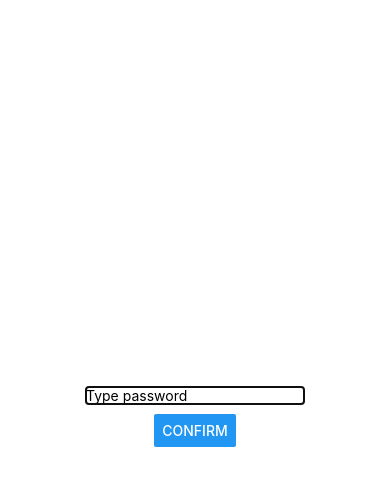
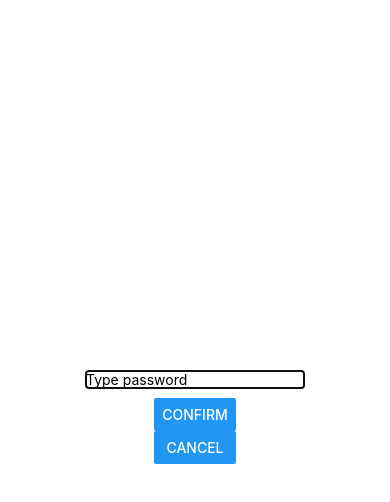
Before and after one commit to cold-flatwhite/Summer24, a React Native app: screen / in a window 390 px wide. Both pictures are taken after a click on the button "ADD A GOAL". Shown: the top 502 px of the page. Built offline with nearby package versions, Linux system fonts and the light colour scheme.

Commit message:
Added a button called Cancel to Input component and make it dismiss the modal when it is pressed. Applied the same styling as Confirm button.

```diff
--- a/App.js
+++ b/App.js
@@ -1,5 +1,12 @@
 import { StatusBar } from "expo-status-bar";
-import { Button, SafeAreaView, StyleSheet, Text, TextInput, View } from "react-native";
+import {
+  Button,
+  SafeAreaView,
+  StyleSheet,
+  Text,
+  TextInput,
+  View,
+} from "react-native";
 import Header from "./Component/Header";
 import Input from "./Component/Input";
 import { useState } from "react";
@@ -15,10 +22,13 @@ export default function App() {
     setReceivedText(data);
     setModalVisible(false);
   }
+  function handleCancel() {
+    setModalVisible(false);
+  }
 
   return (
     <SafeAreaView style={styles.container}>
-      <View style = {styles.topContainer}>
+      <View style={styles.topContainer}>
         <Header appName={appName} />
         <Button
           title="Add a goal"
@@ -27,8 +37,12 @@ export default function App() {
           }}
         />
       </View>
-      <View style = {styles.bottomContainer}>
-        <Input inputHandler={handleInputData} isModalVisible={modalVisible} />
+      <View style={styles.bottomContainer}>
+        <Input
+          inputHandler={handleInputData}
+          isModalVisible={modalVisible}
+          cancelHandler={handleCancel}
+        />
         <Text style={styles.textStyle}>{receivedText}</Text>
       </View>
 
@@ -47,16 +61,16 @@ const styles = StyleSheet.create({
   textStyle: {
     color: "darkmagenta",
   },
-  topContainer : {
-    flex : 1,
-    backgroundColor : "red",
-    alignItems : 'center',
-    justifyContent : 'center'
+  topContainer: {
+    flex: 1,
+    backgroundColor: "red",
+    alignItems: "center",
+    justifyContent: "center",
   },
-  bottomContainer : {
-    flex : 4,
-    backgroundColor : "yellow",
-    alignItems : "center",
-    justifyContent : 'center'
-  }
+  bottomContainer: {
+    flex: 4,
+    backgroundColor: "yellow",
+    alignItems: "center",
+    justifyContent: "center",
+  },
 });
--- a/Component/Input.js
+++ b/Component/Input.js
@@ -1,12 +1,15 @@
 import { View, Text, TextInput, Button, StyleSheet, Modal } from "react-native";
 import React, { useState } from "react";
 
-const Input = ({ inputHandler, isModalVisible }) => {
+const Input = ({ inputHandler, isModalVisible, cancelHandler }) => {
   const [text, setText] = useState("");
   const [blur, setBlur] = useState(false);
   function handleConfirm() {
     console.log("user typed", text);
     inputHandler(text);
+  }
+  function handleCancel() {
+    cancelHandler();
   }
   return (
     <Modal animationType="slide" visible={isModalVisible}>
@@ -35,6 +38,12 @@ const Input = ({ inputHandler, isModalVisible }) => {
               handleConfirm();
             }}
           />
+          <Button
+            title="cancel"
+            onPress={() => {
+              handleCancel();
+            }}
+          />
         </View>
       </View>
     </Modal>
```
